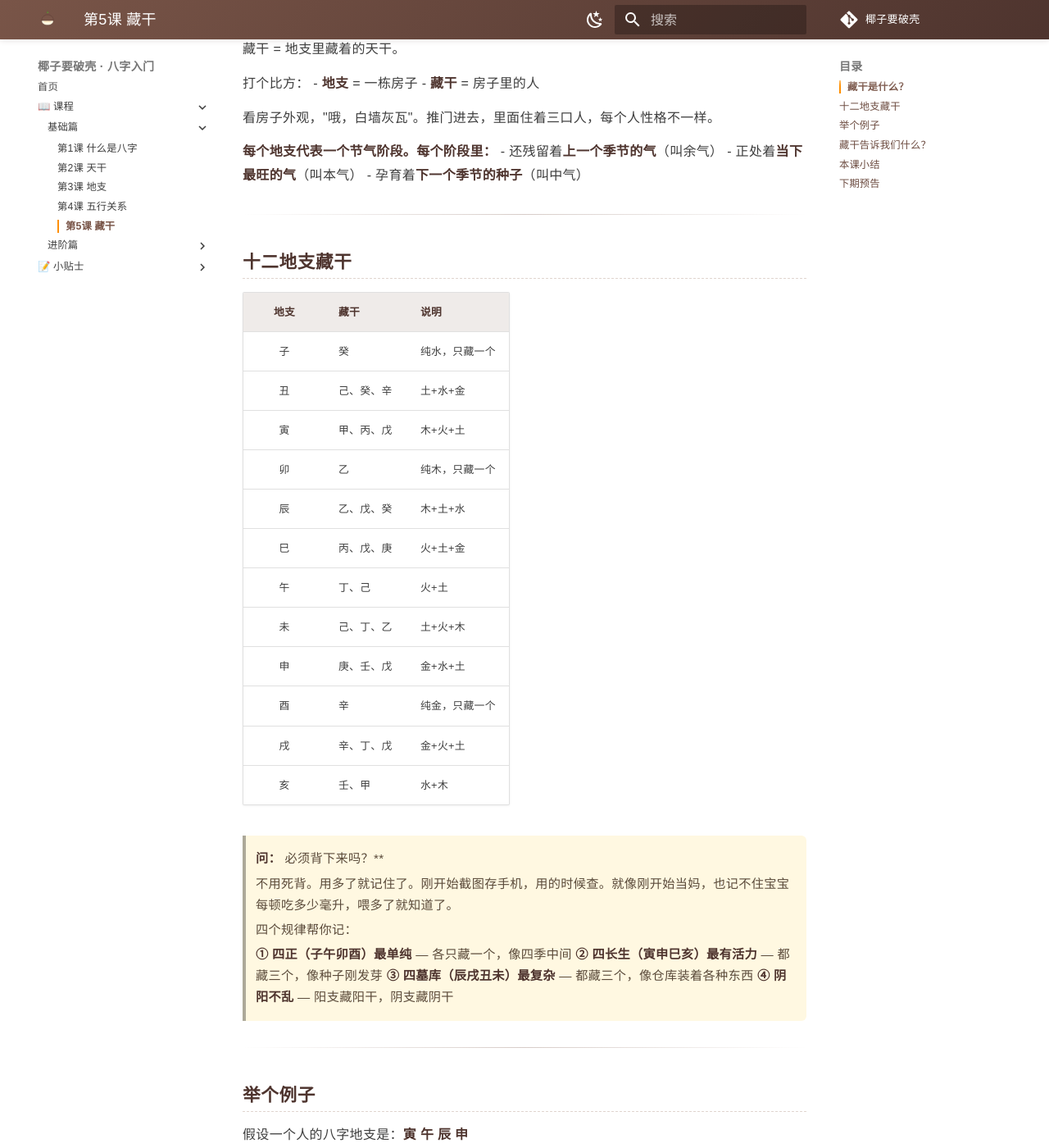
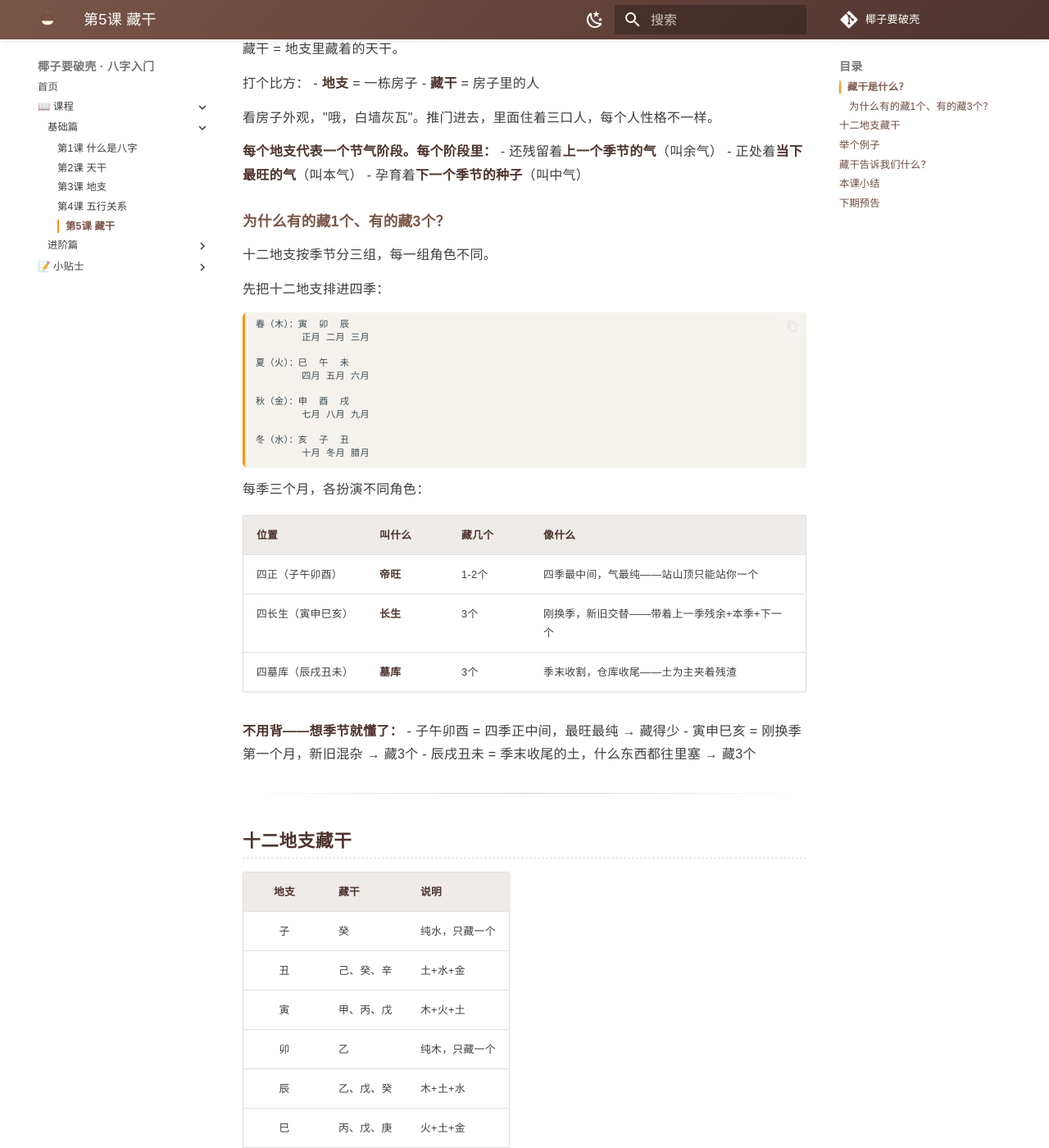
Before and after one commit to Sunyanyanyan/mingli-xue, an MkDocs documentation site: the page built from docs/八字/第5课-藏干.md, in a window 1280 px wide and 1400 px high, scrolled down 496 px. Shown: the whole window at 82% size. Built offline with MkDocs 1.6.1 and Material for MkDocs 9.7.7, drawn with Linux system fonts in a browser that asks for light colours; comment, search, counter and statistics services are not loaded.

Commit message:
补第5课藏干：加入四正/四长生/四墓库的季节框架，讲清为什么藏干数量不同

````diff
--- a/docs/八字/第5课-藏干.md
+++ b/docs/八字/第5课-藏干.md
@@ -26,6 +26,39 @@
 - 还残留着**上一个季节的气**（叫余气）
 - 正处着**当下最旺的气**（叫本气）
 - 孕育着**下一个季节的种子**（叫中气）
+
+### 为什么有的藏1个、有的藏3个？
+
+十二地支按季节分三组，每一组角色不同。
+
+先把十二地支排进四季：
+
+```
+春（木）：寅  卯  辰
+        正月 二月 三月
+
+夏（火）：巳  午  未
+        四月 五月 六月
+
+秋（金）：申  酉  戌
+        七月 八月 九月
+
+冬（水）：亥  子  丑
+        十月 冬月 腊月
+```
+
+每季三个月，各扮演不同角色：
+
+| 位置 | 叫什么 | 藏几个 | 像什么 |
+|:--|:--|:--|:--|
+| 四正（子午卯酉） | **帝旺** | 1-2个 | 四季最中间，气最纯——站山顶只能站你一个 |
+| 四长生（寅申巳亥） | **长生** | 3个 | 刚换季，新旧交替——带着上一季残余+本季+下一个 |
+| 四墓库（辰戌丑未） | **墓库** | 3个 | 季末收割，仓库收尾——土为主夹着残渣 |
+
+**不用背——想季节就懂了：**
+- 子午卯酉 = 四季正中间，最旺最纯 → 藏得少
+- 寅申巳亥 = 刚换季第一个月，新旧混杂 → 藏3个
+- 辰戌丑未 = 季末收尾的土，什么东西都往里塞 → 藏3个
 
 ---
 
````
